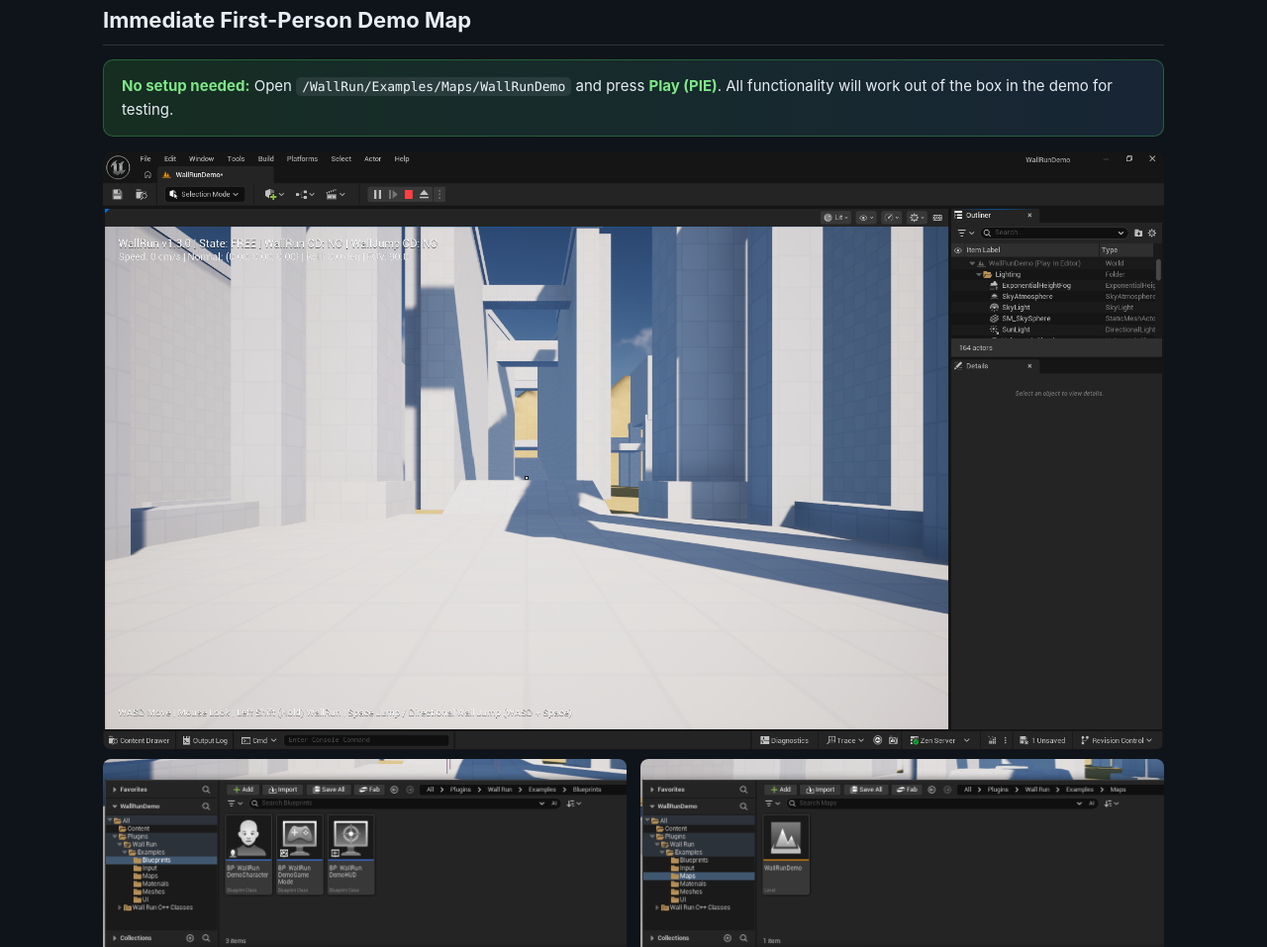
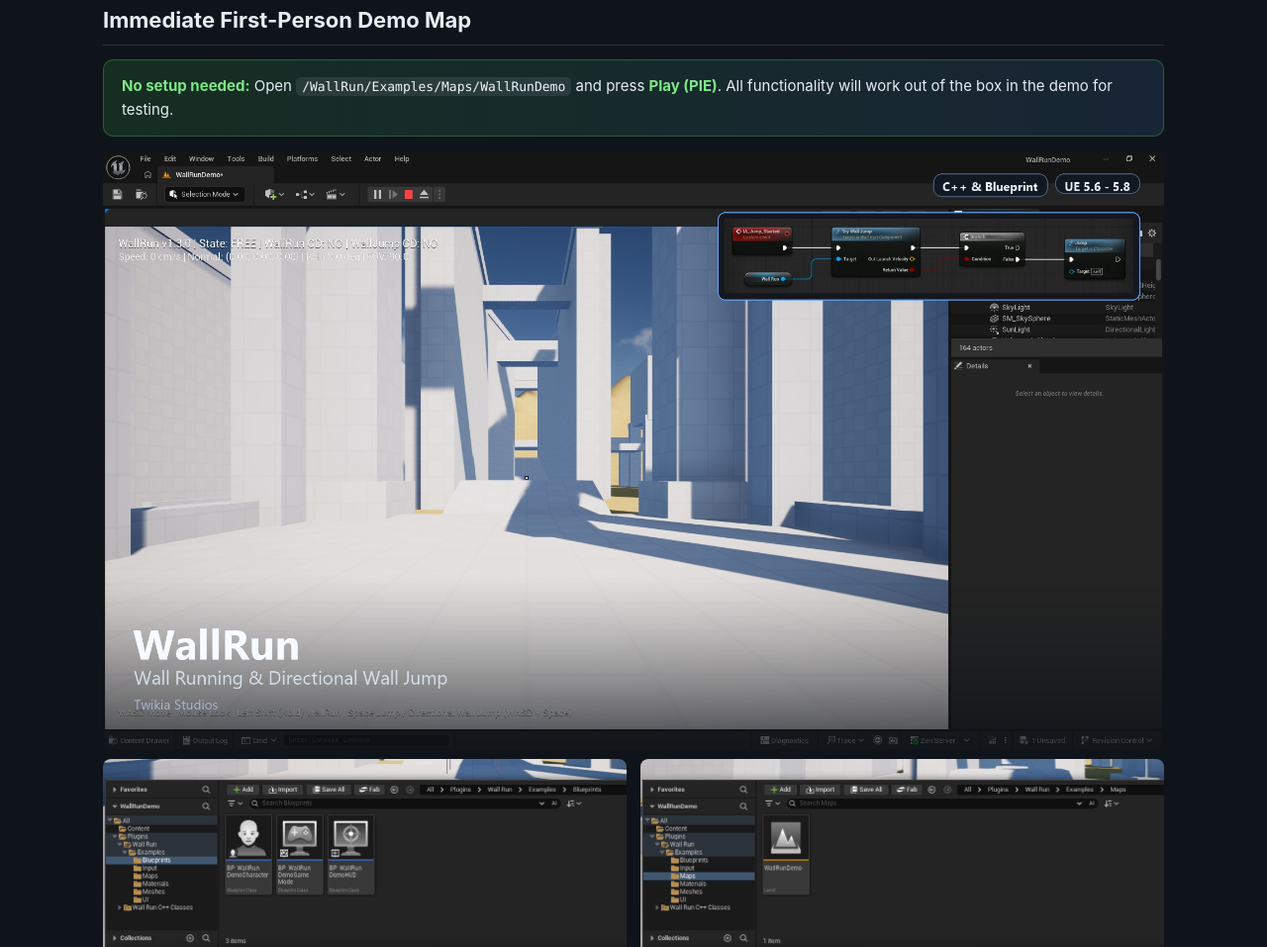
Before and after one commit to twikia/twikia_studios, a plain HTML site: page products/wallrun/index.html in a window 1280 px wide. Shown: the part 503-1460 px from the top of the page at 99% size. Drawn offline with Linux system fonts and the light colour scheme.

Commit message:
[WallRun] Use thumb_nodes.jpg as main User Guide hero image

```diff
--- a/products/wallrun/index.html
+++ b/products/wallrun/index.html
@@ -308,7 +308,7 @@ img:not(.brand-icon-lg):not(.brand-icon-sm):hover {
 
     <h2 id="demo">Immediate First-Person Demo Map</h2>
     <div class="demo-highlight"><strong>No setup needed:</strong> Open <code>/WallRun/Examples/Maps/WallRunDemo</code> and press <strong>Play (PIE)</strong>. All functionality will work out of the box in the demo for testing.</div>
-    <img class="hero" src="Docs/Images/demo_arena.png" alt="WallRun Demo" />
+    <img class="hero" src="Docs/Images/thumb_nodes.jpg" alt="WallRun Demo" />
     <div class="folder-row"><img class="folder-shot" src="Docs/Images/demo_folder.png" alt="Content Browser: Blueprints" /><img class="folder-shot" src="Docs/Images/demo_map_folder.png" alt="Content Browser: Demo Map" /></div>
 
     <table><thead><tr><th>Input</th><th>Action</th></tr></thead><tbody><tr><td><code>WASD / Mouse</code></td><td>Move and look around</td></tr><tr><td><code>SpaceBar</code></td><td>Jump off the ground</td></tr><tr><td><code>SpaceBar, then hold WASD near a wall</code></td><td>Attach to the wall and wall run while holding Left Shift (hold-key mode) or automatically when auto-detect is enabled</td></tr><tr><td><code>Left Shift</code></td><td>Engage wall running only while held and detach cleanly on release</td></tr><tr><td><code>SpaceBar (while on or near a wall)</code></td><td>Leap off the wall: steer forward, wide away, tight hop, or reverse with <code>WASD</code></td></tr></tbody></table>
```
Also changed, not shown: products/wallrun/Docs/Images/thumb_nodes.jpg (added).
